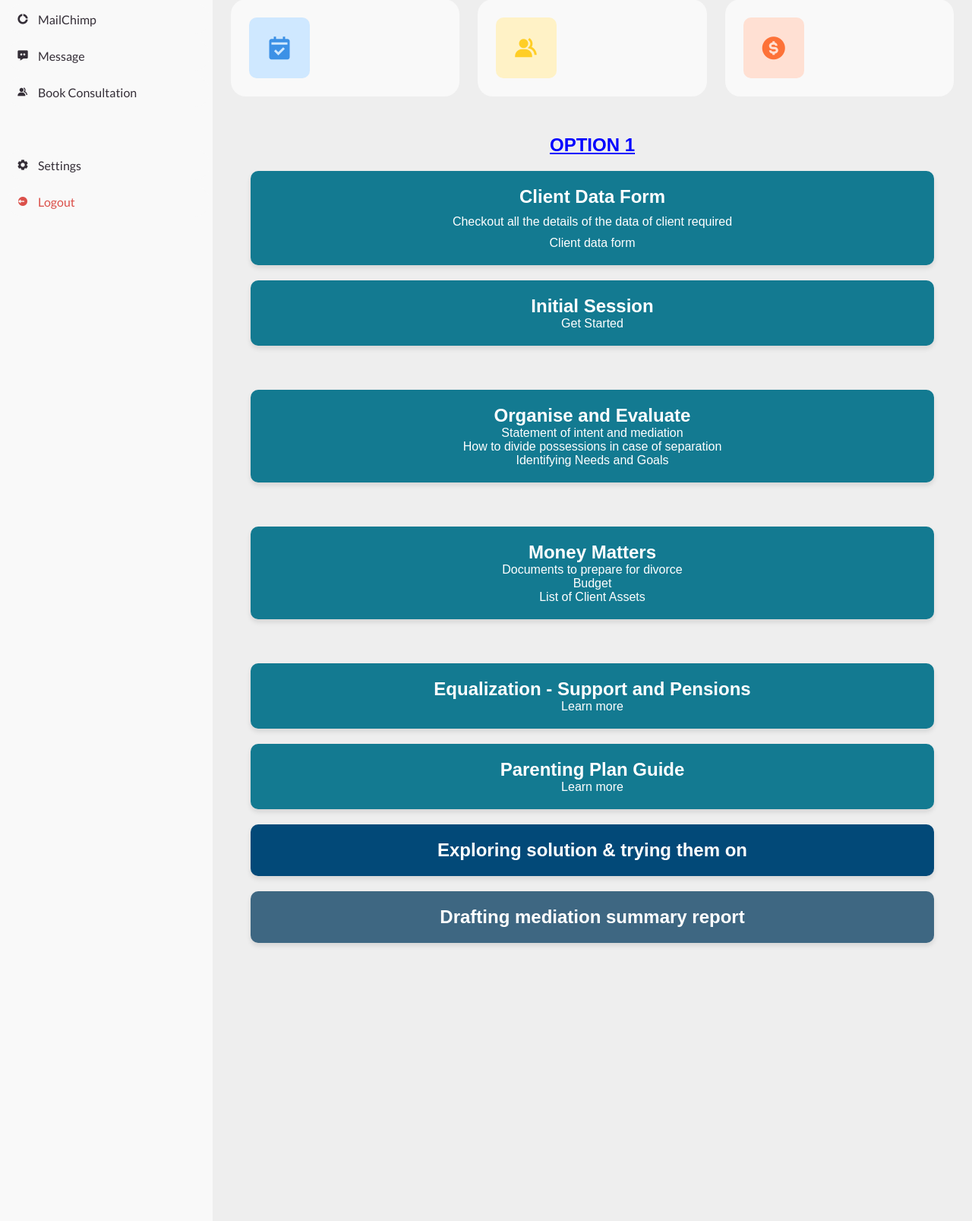
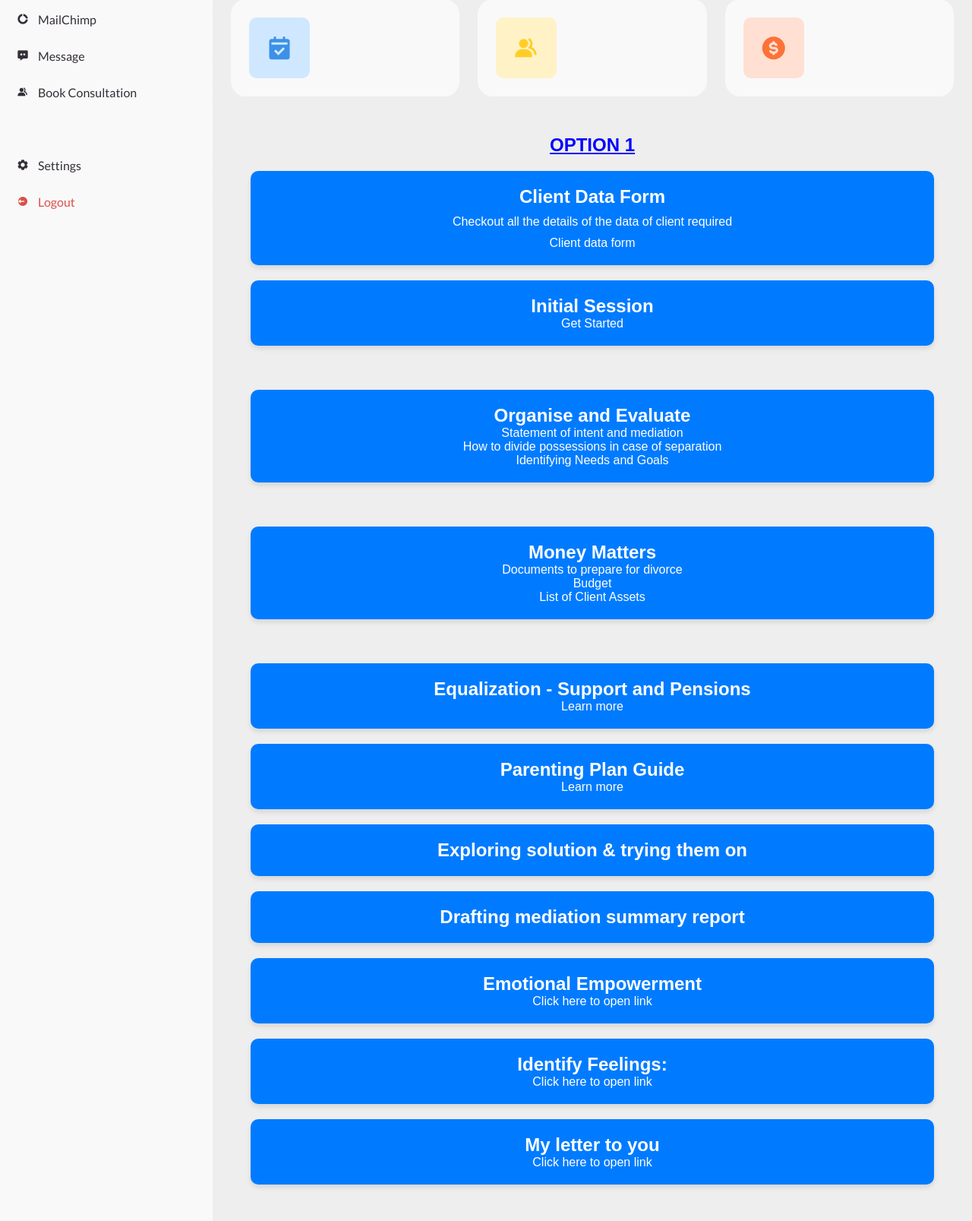
Before and after one commit to rmitrovski/divorce-web-app, a PHP site: page /dashboard2.html in a window 1280 px wide. Shown: the part 219-1826 px from the top of the page at 76% size. Run offline with PHP 8.4, Linux system fonts and the light colour scheme.

Commit message:
Updated cards

```diff
--- a/css/card_style.css
+++ b/css/card_style.css
@@ -8,7 +8,7 @@ h1 {
 }
 
 .card {
-	background-color: rgb(19, 122, 145);
+	background-color: #007BFF;
 	color: rgb(255, 255, 255);
 	padding: 20px;
 	margin: 20px;
@@ -18,12 +18,12 @@ h1 {
 }
 
 .card.card-blue {
-	background-color: rgb(2, 73, 120);
+	background-color: #007BFF;
 	color: white;
 }
 
 .card.card-blue2 {
-	background-color: rgb(62, 103, 130);
+	background-color: #007BFF;
 	color: white;
 }
 
--- a/dashboard2.html
+++ b/dashboard2.html
@@ -182,6 +182,21 @@
 							  <h2>Drafting mediation summary report</h2>
 							</section>
 
+							<section class="card card-blue2">
+								<h2>Emotional Empowerment</h2>
+								<a href="https://drive.google.com/file/d/1E0b2hv6zkN32tYeKSQJX1SbjRf179k_B/view">Click here to open link</a>
+							  </section>
+
+							  <section class="card card-blue2">
+								<h2>Identify Feelings:</h2>
+								<a href="emotionTest.html">Click here to open link</a>
+							  </section>
+
+							  <section class="card card-blue2">
+								<h2>My letter to you</h2>
+								<a href="myLetterToYou.html">Click here to open link</a>
+							  </section>
+
 						  <script>
 							  const learnMore = document.querySelectorAll('.learn-more');
 
```
